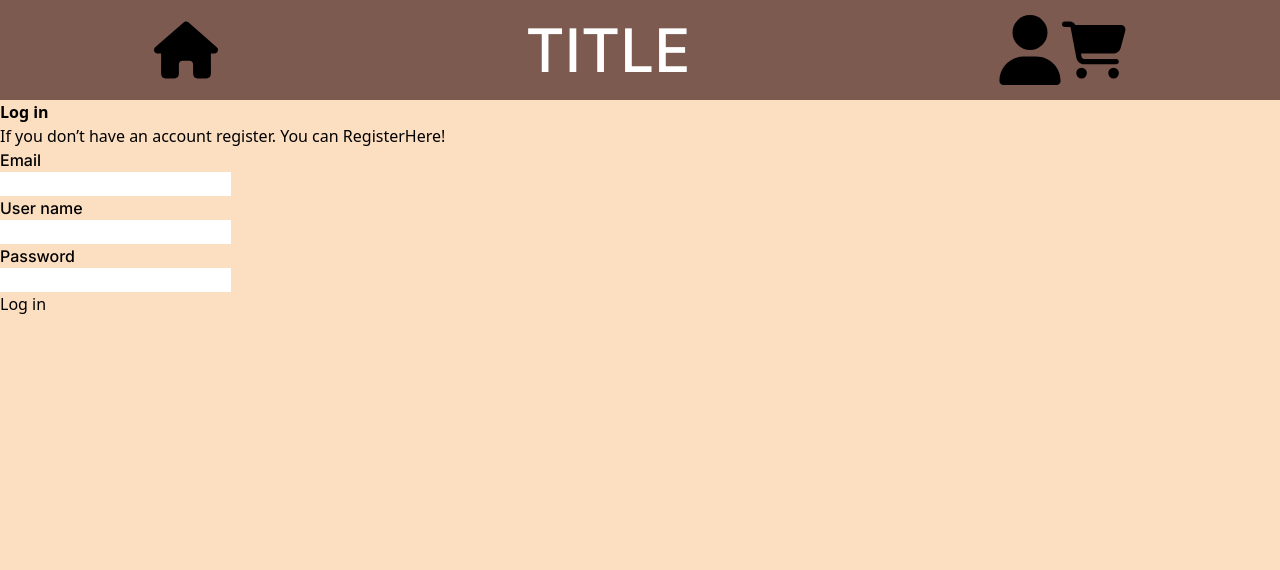
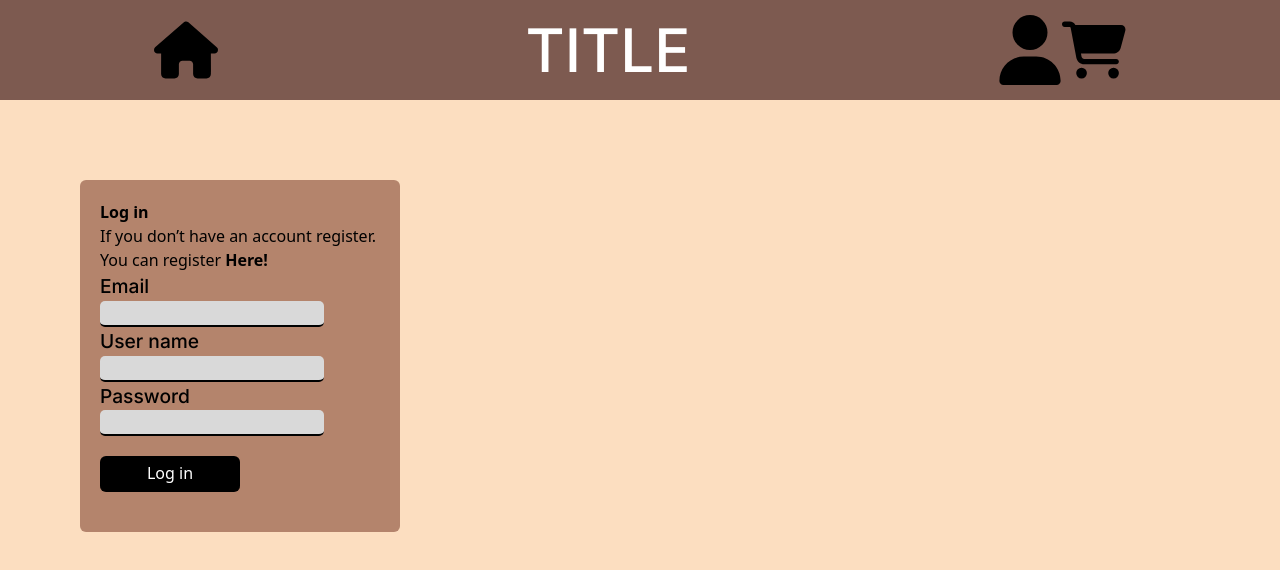
Before and after one commit to Purple-Snake/Food-ordering-application, a React (Vite) app in the folder Frontend/: page /login in a window 1280 px wide. Shown: the top 570 px of the page. Built offline with nearby package versions, Linux system fonts and the light colour scheme.

Commit message:
register & login CSS

```diff
--- a/Frontend/src/App.css
+++ b/Frontend/src/App.css
@@ -10,6 +10,10 @@
   --Grey: #d9d9d9;
   --Font-Inter: 'Inter', sans-serif;;
   --Font-Georgian: 'Noto Serif Georgian', serif;
+}
+
+.navBar, .sidePanel, .mobileCartBtn {
+  background-color: var(--DarkBrown);
 }
 
 .title {
--- a/Frontend/src/components/index/NavBar.jsx
+++ b/Frontend/src/components/index/NavBar.jsx
@@ -13,7 +13,7 @@ function NavBar() {
     document.body.style.overflow = sidePanel ? 'auto' : 'hidden';
   }
   return (
-    <div className="navBar w-full h-[100px] flex justify-around items-center bg-[#7D5A50] text-white relative z-10">
+    <div className="navBar w-full h-[100px] flex justify-around items-center text-white relative z-10">
       {/* dekstop navbar */}
       <div className="sidePanelBtn md:hidden z-10" onClick={handleClick}>
         <img src={sidePanelBars} alt="Side panel" className="icon" />
@@ -33,10 +33,10 @@ function NavBar() {
 
       {/* mobile navbar */}
       <ul
-        className={!sidePanel ? "hidden" : "absolute top-0 left-0 w-full h-screen bg-[#7D5A50] flex flex-col justify-center items-center"}>
+        className={!sidePanel ? "hidden" : "sidePanel absolute top-0 left-0 w-full h-screen flex flex-col justify-center items-center"}>
         <FoodGroupButtons closeSidePanel={handleClick} sidePanel={sidePanel}/>
       </ul>
-      <div className={!sidePanel ? "md:hidden fixed bottom-0 h-14 w-screen bg-[#7D5A50] z-50 flex" : "hidden"}>
+      <div className={!sidePanel ? "mobileCartBtn md:hidden fixed bottom-0 h-14 w-screen z-50 flex" : "hidden"}>
         <a href="/cart" className="m-auto w-4/5 h-2/3 bg-black text-center rounded-md">
           <button className="text-lg m-auto">Cart</button>
         </a>
--- a/Frontend/src/components/login/Login.jsx
+++ b/Frontend/src/components/login/Login.jsx
@@ -1,11 +1,12 @@
+import "./register.css"
 import { Link } from "react-router-dom";
 
 function Login() {
     return (
-        <div>
+        <div className="bg-[#B4846C] rounded-md w-1/4 m-20 p-5">
             <h1><b>Log in</b></h1>
-            <p>If you don’t have an account register. You can Register
-                <Link to="/register">Here!</Link>
+            <p>If you don’t have an account register. You can register
+                <Link to="/register"> <b>Here!</b></Link>
             </p>
             <form >
                 <label htmlFor="emailInput">Email</label>
@@ -20,7 +21,7 @@ function Login() {
                 <br />
                 <input type="password" id="passwordInput" required/>
                 <br />
-                <input type="submit" value="Log in"/>
+                <input type="submit" value="Log in" className="bg-[#000] text-white my-5 w-1/2 h-9 rounded-md"/>
             </form>
         </div>
      );
--- a/Frontend/src/components/login/RegisterFrom.jsx
+++ b/Frontend/src/components/login/RegisterFrom.jsx
@@ -1,11 +1,12 @@
+import "./register.css"
 import { Link } from "react-router-dom"
 
 function RegisterFrom() {
     return (
-        <div>
-            <h1><b>Sign up</b></h1>
+        <div className="bg-[#B4846C] rounded-md w-1/4 m-20 p-5">
+            <h1 className=""><b>Sign up</b></h1>
             <p>If you have an account. You can login
-                <Link to="/login">Here!</Link>
+                <Link to="/login"> <b>Here!</b></Link>
             </p>
             <form >
                 <label htmlFor="emailInput">Email</label>
@@ -24,7 +25,7 @@ function RegisterFrom() {
                 <br />
                 <input type="password" id="passwordConfirmInput" required/>
                 <br />
-                <input type="submit" value="Register"/>
+                <input type="submit" value="Register" className="bg-[#000] text-white my-5 w-1/2 h-9 rounded-md"/>
             </form>
         </div>
      );
--- /dev/null
+++ b/Frontend/src/components/login/register.css
@@ -0,0 +1,17 @@
+:root {
+    --Grey: #d9d9d9;
+    --Font-Inter: 'Inter', sans-serif;;
+    --Font-Georgian: 'Noto Serif Georgian', serif;
+  }
+
+label {
+    font-size: larger;
+    font-family: var(--Font-Inter);
+}
+
+input {
+    background-color: var(--Grey);
+    border-bottom: 2px solid #000;
+    border-radius: 5px;
+    width: 80%;
+}
```
